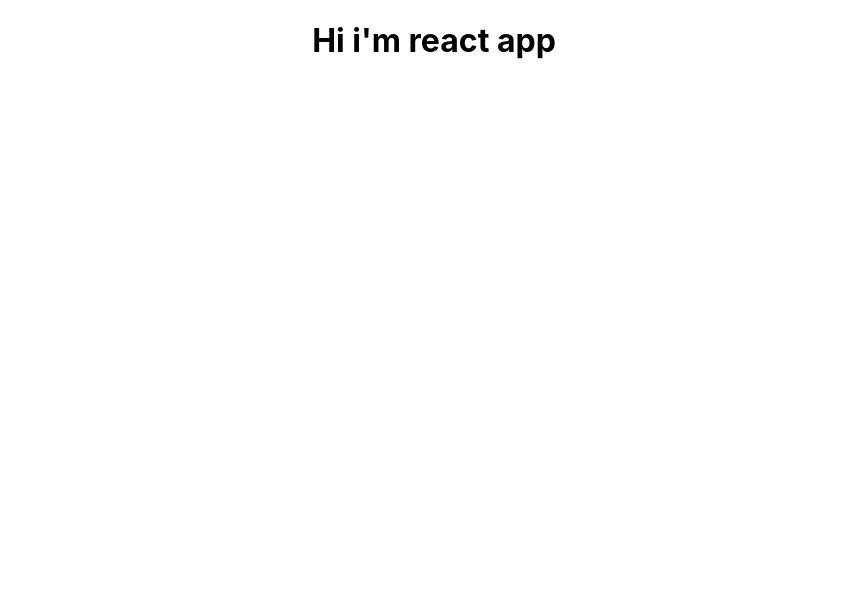
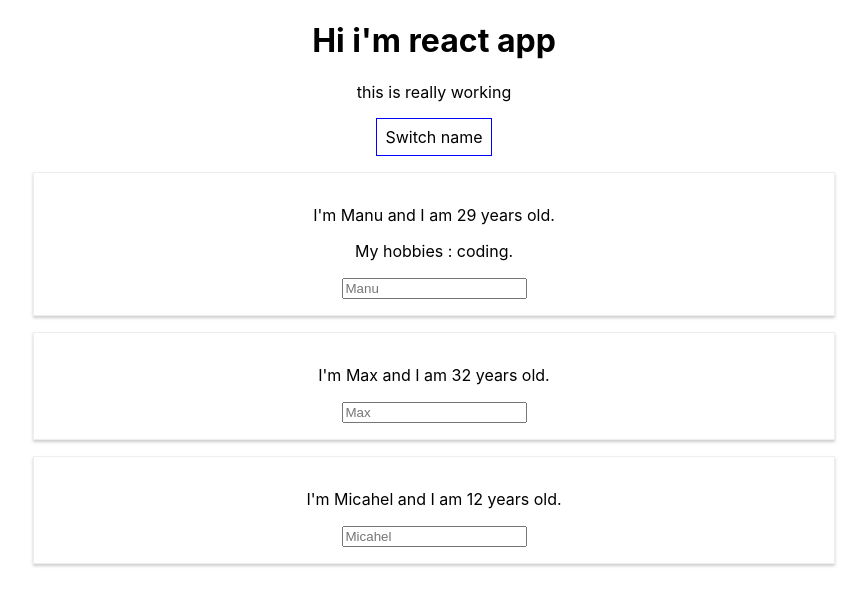
Before and after one commit to hi-manshu-kumar/ReactJS-rev, a React (Create React App) app in the folder 02-react/basics/: page / in a window 1280 px wide. Shown: the top 606 px of the page, without its empty margins (206-1073 px from the left). Built offline with nearby package versions, Linux system fonts and the light colour scheme.

Commit message:
chapter 2 notes completed

```diff
--- a/02-react/basics/src/App.js
+++ b/02-react/basics/src/App.js
@@ -1,12 +1,64 @@
 import React, { Component } from 'react';
+import Person from './Person/Person';
 import logo from './logo.svg';
 import './App.css';
 
 class App extends Component {
+  state = {
+    persons: [
+      {name: "Manu", age: 29},
+      {name: "Max", age: 32},
+      {name: "Micahel", age: 12}
+    ]
+  }
+
+  switchNameHandler = (newName) => {
+    this.setState({
+      persons: [
+        {name: newName, age: 29},
+        {name: "Max", age: 32},
+        {name: "Micahel", age: 27}
+      ]
+    });
+  }
+
+  nameChangedHandler = (event) => {
+    this.setState({
+      persons: [
+        {name: "Manu", age: 29},
+        {name: event.target.value, age: 32},
+        {name: "Micahel", age: 12}
+      ]
+    });
+  }
+
   render() {
+
+    const style = {
+      backgroundColor: 'white',
+      font: 'inherit',
+      border: '1px solid blue',
+      padding: '8px',
+      cursor: 'pointer'
+    };
+
     return (
       <div className="App">
         <h1>Hi i'm react app</h1>
+        <p>this is really working</p>
+        <button style = {style}
+         onClick = {() => this.switchNameHandler('Maximilian!')} >Switch name</button>
+        <Person
+        name={this.state.persons[0].name}
+        age={this.state.persons[0].age} >My hobbies : coding.</Person>
+        <Person
+        click={this.switchNameHandler.bind(this, 'Max!')}
+        name={this.state.persons[1].name}
+        age={this.state.persons[1].age}
+        changed={this.nameChangedHandler}/>
+        <Person
+        name={this.state.persons[2].name}
+        age={this.state.persons[2].age}/>
       </div>
     );
     return React.createElement('div', {className : 'App'}, React.createElement( 'h1',null ,'hi, im react app'))
--- /dev/null
+++ b/02-react/basics/src/Person/Person.css
@@ -0,0 +1,8 @@
+.Person{
+    width: 60%;
+    margin: 16px auto;
+    border: 1px solid #eee;
+    box-shadow: 0 2px 3px #ccc;
+    padding: 16px;
+    text-align: center;
+}
--- /dev/null
+++ b/02-react/basics/src/Person/Person.js
@@ -0,0 +1,14 @@
+import React from 'react';
+import './Person.css'
+
+const person = (props) => {
+    return(
+        <div className="Person">
+            <p onClick={props.click}> I'm {props.name} and I am {props.age} years old.</p>
+            <p>{props.children}</p>
+            <input type="text" onChange={props.changed}  placeholder={props.name}/>
+        </div>
+    )
+};
+
+export default person ;
```
Also changed, not shown: 1 other file (tests, documents, lock files or other folders).
